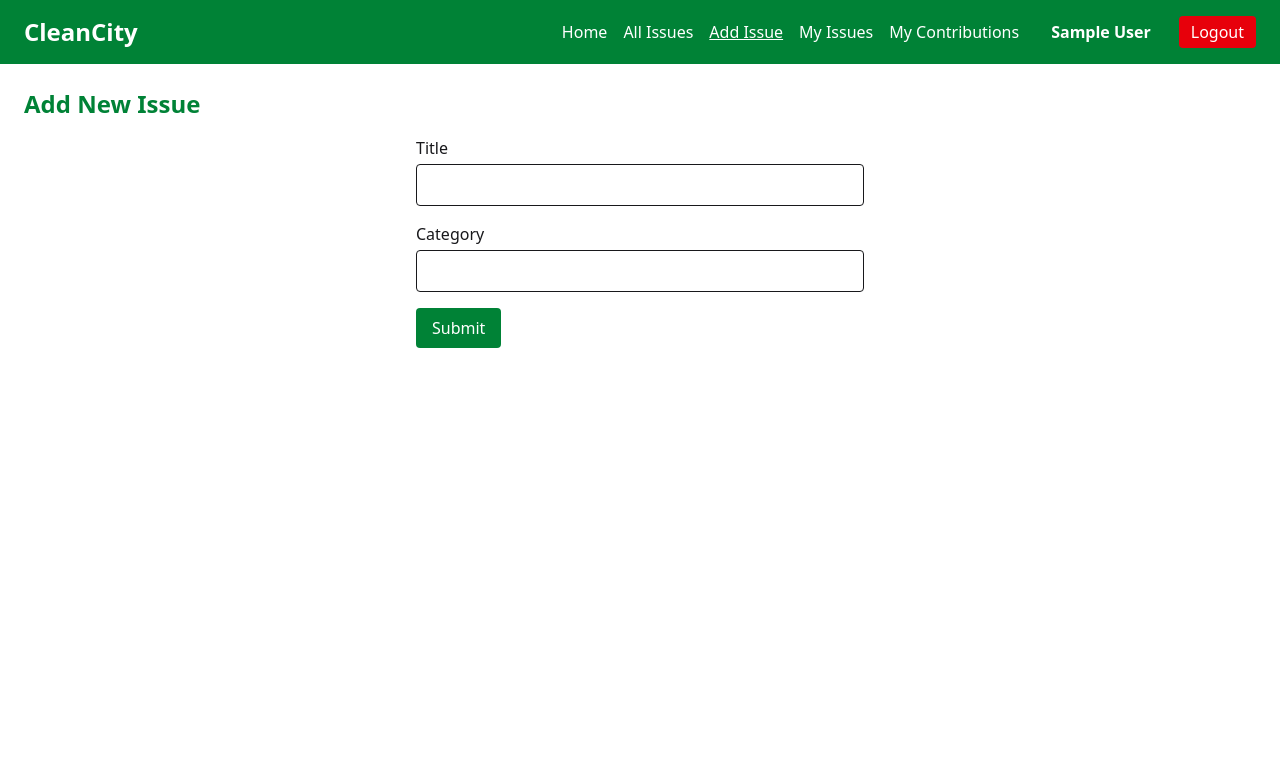
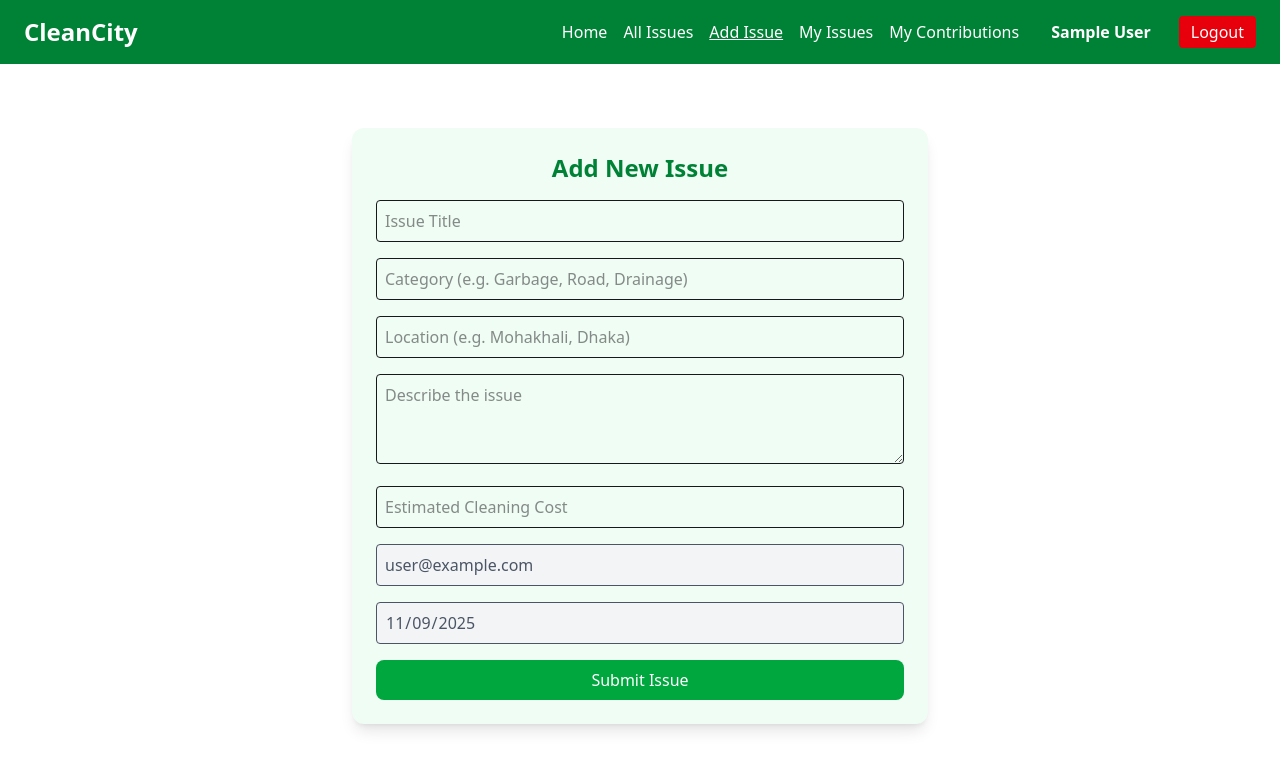
Before and after one commit to islamSorifulhero/client, a React (Vite) app: page /add-issue in a window 1280 px wide. Shown: the top 770 px of the page. Built offline with nearby package versions, Linux system fonts and the light colour scheme; no server answers; sample sign-in values are in the browser's storage.

Commit message:
Add Issues and MyIssues private Routes added

```diff
--- a/src/pages/AddIssue.jsx
+++ b/src/pages/AddIssue.jsx
@@ -1,45 +1,126 @@
-import React, { useState } from "react";
+import React, { useContext, useState } from "react";
+import { AuthContext } from "../components/content/AuthProviders.jsx";
 
 const AddIssue = () => {
-  const [title, setTitle] = useState("");
-  const [category, setCategory] = useState("");
+  const { user } = useContext(AuthContext);
+  const [formData, setFormData] = useState({
+    title: "",
+    category: "",
+    location: "",
+    description: "",
+    amount: "",
+    email: user?.email || "",
+    date: new Date().toISOString().split("T")[0],
+  });
 
-  const handleSubmit = (e) => {
+  const handleChange = e => {
+    const { name, value } = e.target;
+    setFormData({ ...formData, [name]: value });
+  };
+
+  const handleSubmit = async e => {
     e.preventDefault();
-    alert(`Issue Submitted!\nTitle: ${title}\nCategory: ${category}`);
-    setTitle("");
-    setCategory("");
+
+    try {
+      const res = await fetch("http://localhost:5000/issues", {
+        method: "POST",
+        headers: { "Content-Type": "application/json" },
+        body: JSON.stringify(formData),
+      });
+
+      if (res.ok) {
+        alert("✅ Issue added successfully!");
+        setFormData({
+          title: "",
+          category: "",
+          location: "",
+          description: "",
+          amount: "",
+          email: user?.email || "",
+          date: new Date().toISOString().split("T")[0],
+        });
+      } else {
+        alert("❌ Failed to add issue!");
+      }
+    } catch (err) {
+      console.error(err);
+      alert("⚠️ Server Error!");
+    }
   };
 
   return (
-    <div>
-      <h2 className="text-2xl font-bold text-green-700 mb-4">Add New Issue</h2>
-      <form onSubmit={handleSubmit} className="space-y-4 max-w-md mx-auto">
-        <div>
-          <label className="block mb-1">Title</label>
+    <div className="max-w-xl mx-auto mt-10 p-6 bg-green-50 shadow-lg rounded-xl">
+      <h2 className="text-2xl font-bold text-center mb-4 text-green-700">Add New Issue</h2>
+
+      <form onSubmit={handleSubmit} className="space-y-4">
         <input
-            type="text"
-            value={title}
-            onChange={(e) => setTitle(e.target.value)}
+          name="title"
+          value={formData.title}
+          onChange={handleChange}
+          placeholder="Issue Title"
           className="w-full p-2 border rounded"
           required
         />
-        </div>
-        <div>
-          <label className="block mb-1">Category</label>
+
         <input
-            type="text"
-            value={category}
-            onChange={(e) => setCategory(e.target.value)}
+          name="category"
+          value={formData.category}
+          onChange={handleChange}
+          placeholder="Category (e.g. Garbage, Road, Drainage)"
           className="w-full p-2 border rounded"
           required
         />
-        </div>
+
+        <input
+          name="location"
+          value={formData.location}
+          onChange={handleChange}
+          placeholder="Location (e.g. Mohakhali, Dhaka)"
+          className="w-full p-2 border rounded"
+          required
+        />
+
+        <textarea
+          name="description"
+          value={formData.description}
+          onChange={handleChange}
+          placeholder="Describe the issue"
+          className="w-full p-2 border rounded"
+          rows="3"
+          required
+        ></textarea>
+
+        <input
+          name="amount"
+          type="number"
+          value={formData.amount}
+          onChange={handleChange}
+          placeholder="Estimated Cleaning Cost"
+          className="w-full p-2 border rounded"
+          required
+        />
+
+        <input
+          name="email"
+          type="email"
+          value={formData.email}
+          readOnly
+          className="w-full p-2 border rounded bg-gray-100 text-gray-600"
+        />
+
+        <input
+          name="date"
+          type="date"
+          value={formData.date}
+          readOnly
+          className="w-full p-2 border rounded bg-gray-100 text-gray-600"
+        />
+
         <button
           type="submit"
-          className="bg-green-700 text-white px-4 py-2 rounded"
+          className="w-full bg-green-600 hover:bg-green-700 text-white py-2 rounded-lg"
         >
-          Submit
+          Submit Issue
         </button>
       </form>
     </div>
--- a/src/pages/MyIssues.jsx
+++ b/src/pages/MyIssues.jsx
@@ -1,13 +1,12 @@
-// src/component/pages/MyIssues.jsx
 import React, { useEffect, useState } from "react";
 import axios from "axios";
 
 const MyIssues = () => {
   const [issues, setIssues] = useState([]);
-  const [email, setEmail] = useState(""); // you can later replace with logged-in user email
+  const [email, setEmail] = useState("");
 
   useEffect(() => {
-    // example static email (replace later with actual logged user)
+
     const userEmail = "user@mail.com";
     setEmail(userEmail);
 
@@ -16,6 +15,7 @@ const MyIssues = () => {
       .then(res => setIssues(res.data))
       .catch(err => console.error(err));
   }, []);
+
 
   return (
     <div className="p-6">
```
Lines whose indentation alone changed are shown as unchanged.
